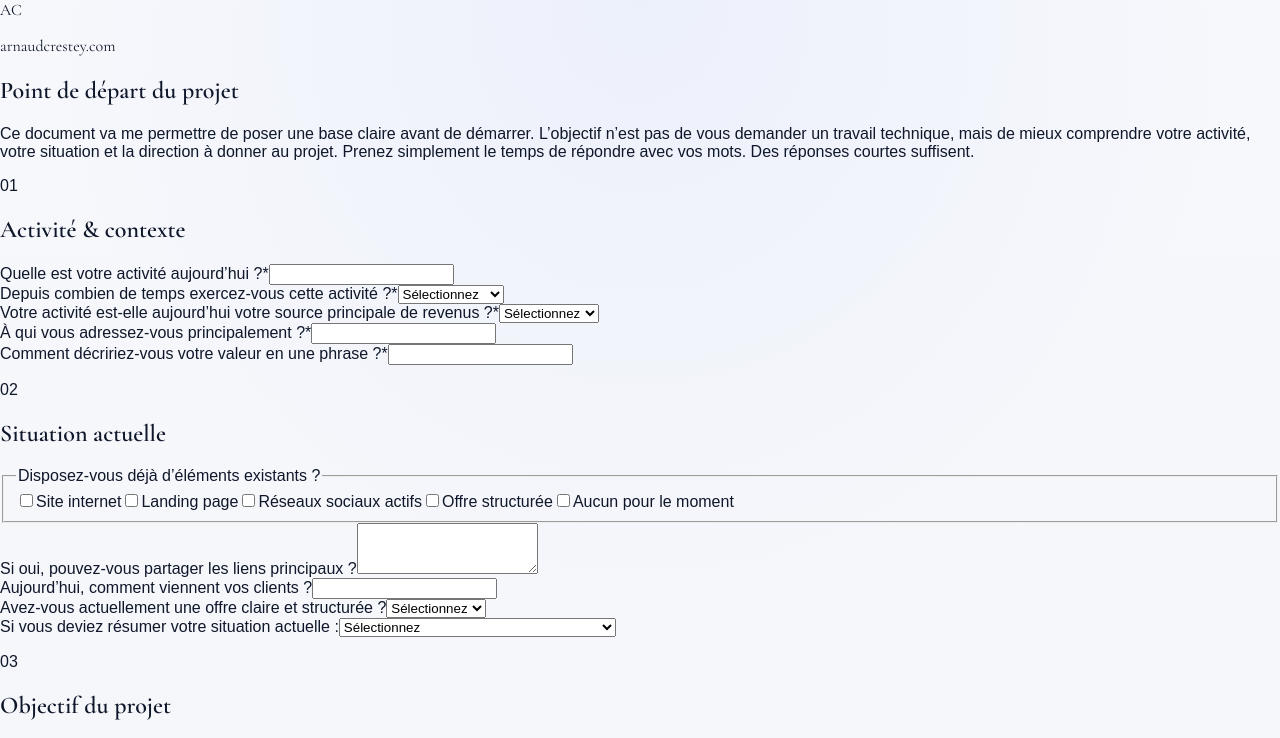
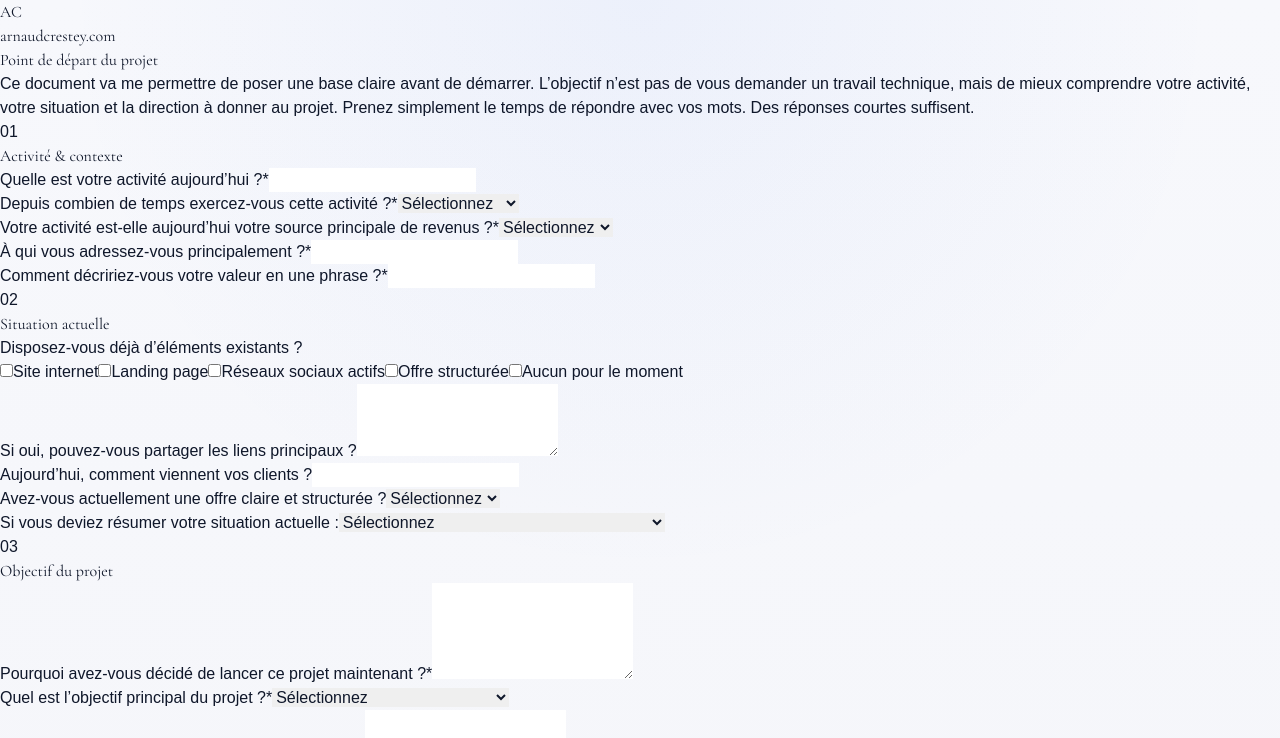
Before and after one commit to arnaudcrestey/ac-point-de-depart, a Next.js app: page /point-de-depart in a window 1280 px wide. Shown: the top 738 px of the page. Built offline with nearby package versions, Linux system fonts and the light colour scheme.

Commit message:
Update globals.css

```diff
--- a/app/globals.css
+++ b/app/globals.css
@@ -1,3 +1,11 @@
+@tailwind base;
+@tailwind components;
+@tailwind utilities;
+
+html {
+  scroll-behavior: smooth;
+}
+
 body {
   margin: 0;
   background:
@@ -8,3 +16,11 @@ body {
   -webkit-font-smoothing: antialiased;
   -moz-osx-font-smoothing: grayscale;
 }
+
+* {
+  box-sizing: border-box;
+}
+
+::selection {
+  background: rgba(37, 99, 235, 0.12);
+}
```
